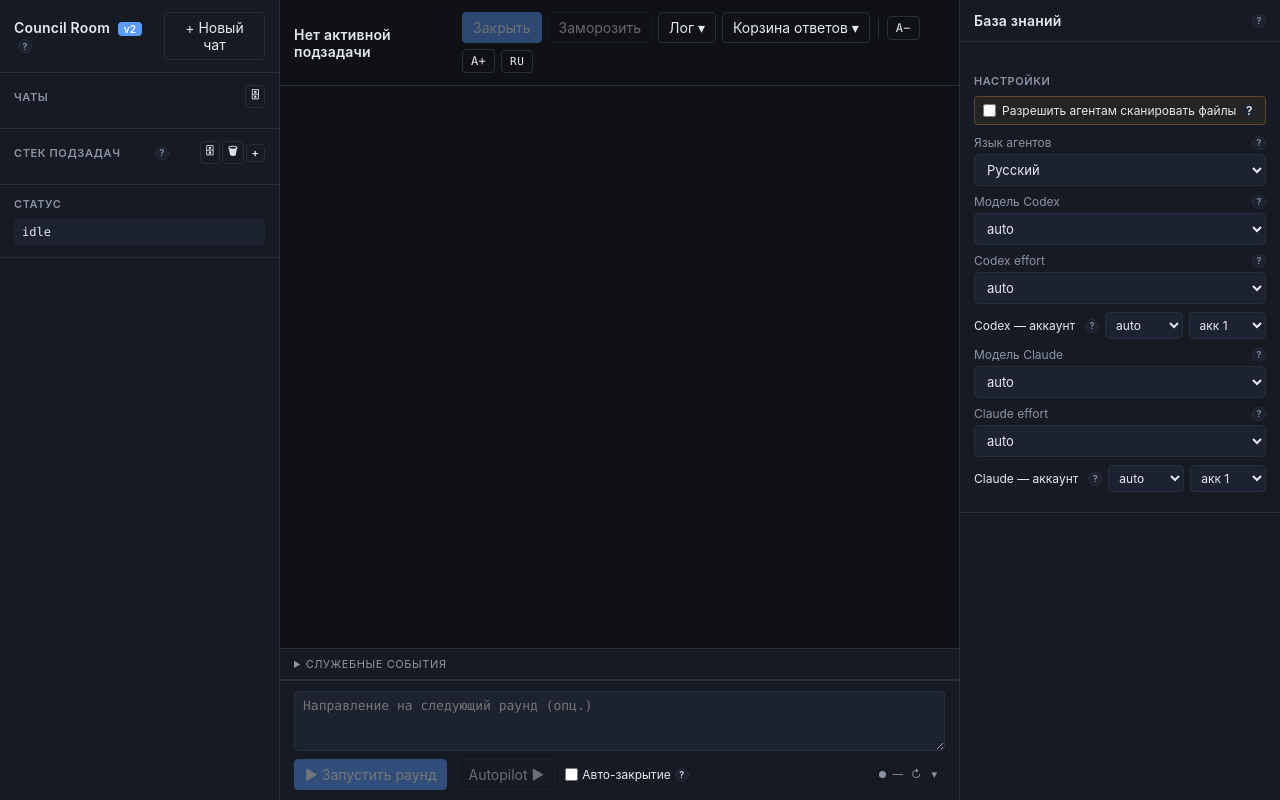
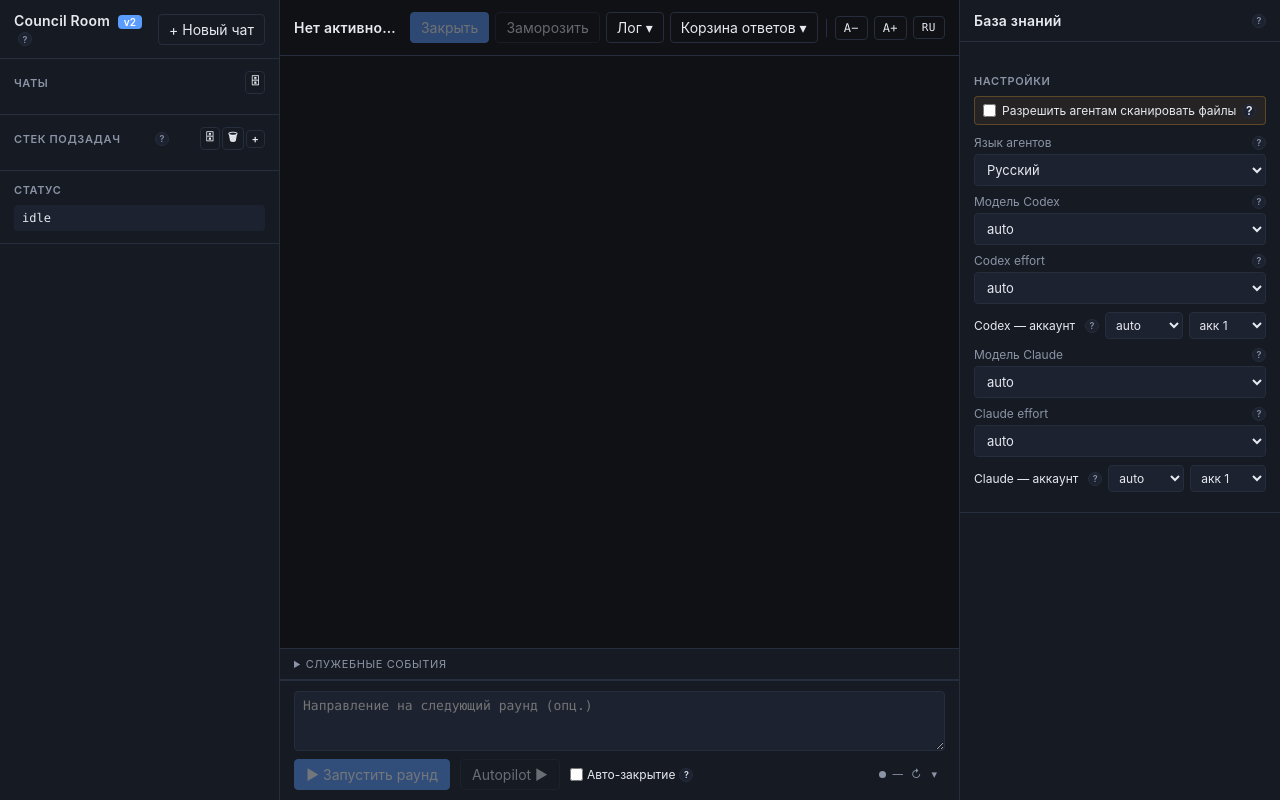
Before and after one commit to rusanovcode/council-room-v2, a website: page public/index.html in a window 1280 px wide. Drawn offline with Linux system fonts and the light colour scheme; no server answers.

Commit message:
Stop buttons jumping on RU/EN toggle
Header actions no longer wrap (flex-wrap: nowrap) so the font/lang controls
never drop to a second line when the longer RU labels widen the row; the active
subtask title truncates with ellipsis to yield space instead. runRound /
autopilot get fixed min-widths so RU↔EN label changes don't reflow the composer
row or shift the switcher block.

Co-Authored-By: Claude Opus 4.8 <noreply@anthropic.com>

```diff
--- a/public/styles.css
+++ b/public/styles.css
@@ -566,6 +566,9 @@ textarea { resize: vertical; min-height: 60px; font-family: var(--mono); font-si
   gap: 10px;
   flex-wrap: wrap;
 }
+/* Fixed widths so RU↔EN label changes don't reflow the row / shift the switcher block. */
+#runRound { min-width: 156px; }
+#autopilot { min-width: 100px; }
 .autoresolve-row {
   display: flex;
   align-items: center;
@@ -750,7 +753,12 @@ label.toggle-row.danger-toggle > input:checked + span::after {
 
 .muted { color: var(--muted); }
 .small { font-size: 11px; }
-.head-actions { display: flex; gap: 6px; align-items: center; flex-wrap: wrap; }
+/* nowrap so the font/lang controls never drop to a 2nd line when RU labels are
+   wider than EN (that reflow made the buttons "jump" on language toggle); the
+   title yields space instead. */
+.head-actions { display: flex; gap: 6px; align-items: center; flex-wrap: nowrap; flex-shrink: 0; }
+.col.center .col-head > div:first-child { min-width: 0; }
+#activeSubtaskTitle { overflow: hidden; text-overflow: ellipsis; white-space: nowrap; }
 .head-divider {
   width: 1px;
   height: 18px;
```
